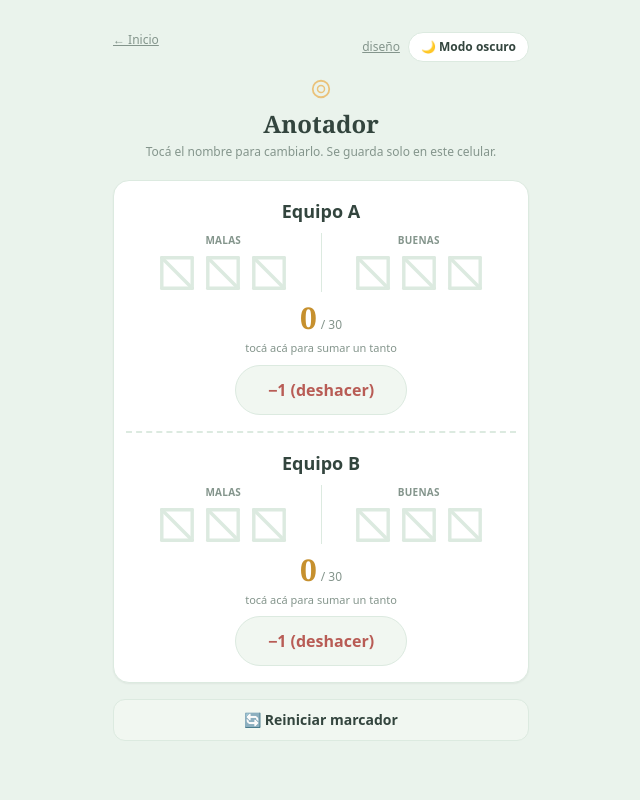
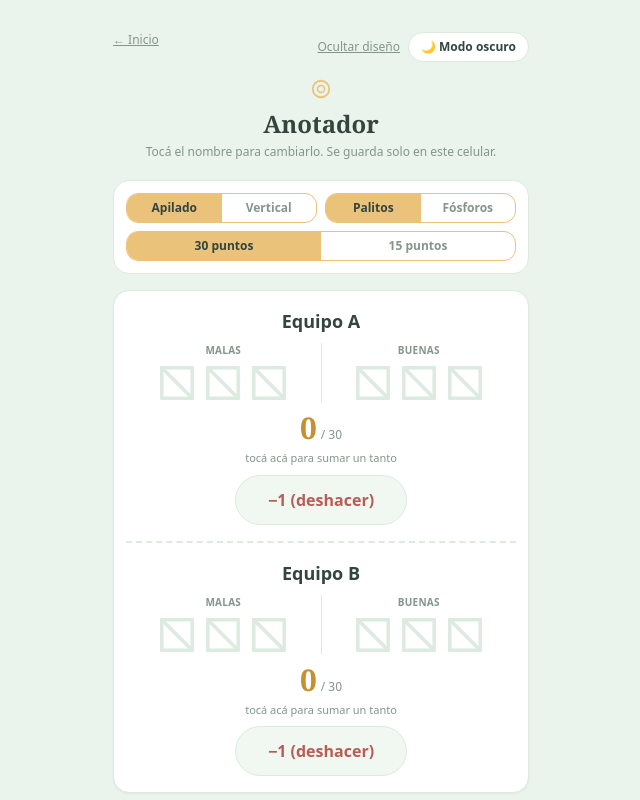
Before and after one commit to camilinvalentini-code/torneo-truco-web, a Next.js app: page /anotador in a window 1280 px wide. Shown: the top 800 px of the page, without its empty margins (319-959 px from the left). Built offline with nearby package versions, Linux system fonts and the light colour scheme.

Commit message:
Add files via upload

```diff
--- a/app/anotador/page.js
+++ b/app/anotador/page.js
@@ -20,7 +20,7 @@ export default function AnotadorLibre() {
   const [scoreB, setScoreB] = useState(0);
   const [frase, setFrase] = useState("");
   const [cargado, setCargado] = useState(false);
-  const [mostrarAjustes, setMostrarAjustes] = useState(false);
+  const [mostrarAjustes, setMostrarAjustes] = useState(true);
 
   useEffect(() => {
     try {
@@ -76,7 +76,7 @@ export default function AnotadorLibre() {
               className="text-xs underline"
               style={{ color: T.inkDim }}
             >
-              {mostrarAjustes ? "ocultar diseño" : "diseño"}
+              {mostrarAjustes ? "Ocultar diseño" : "Diseño"}
             </button>
             <ThemeToggleButton />
           </div>
```
